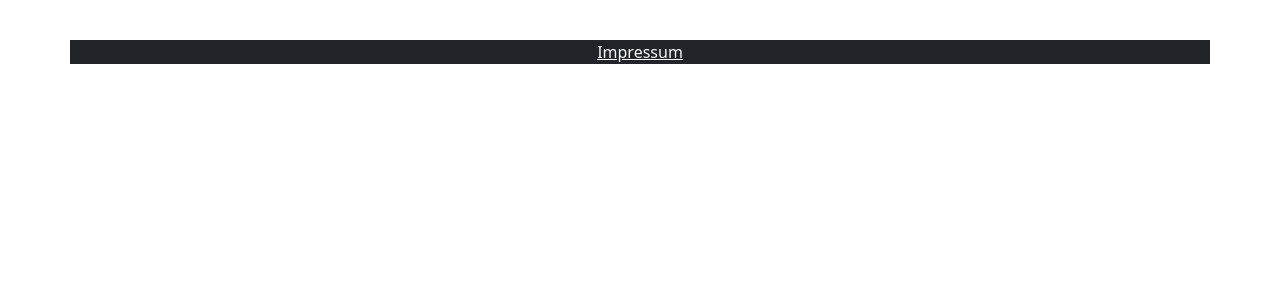
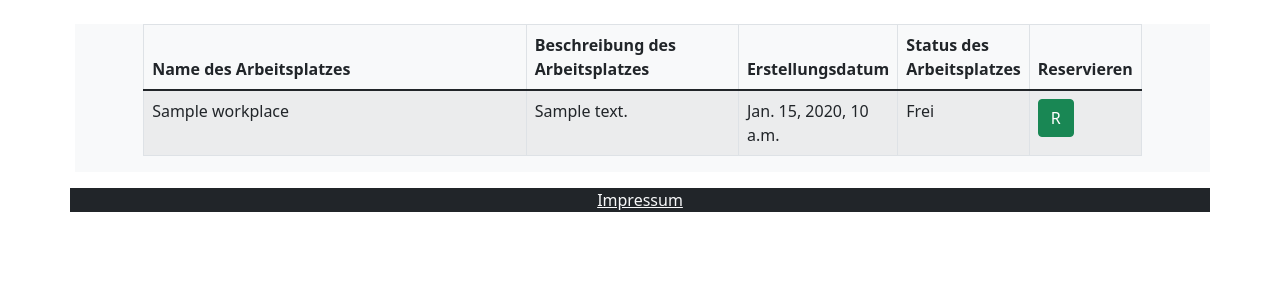
Before and after one commit to Wael653/Project-sksy, a Django app: template stars/stars/templates/arbeitsplaetze.html in a window 1280 px wide. Shown: the part 73-373 px from the top of the page. Run offline with Django 3.2, Linux system fonts and the light colour scheme; the template is opened without the code that fills it: most values are stand-ins (such as "Sample title", 1, 10 or a date in 2020); parts of the project's set-up code (start-up, migrations or seed data) failed here and were passed over.

Commit message:
Changed and Add Templates

```diff
--- a/stars/stars/templates/arbeitsplaetze.html
+++ b/stars/stars/templates/arbeitsplaetze.html
@@ -2,5 +2,39 @@
 {% block title %}Stars-Arbeitsplätze{% endblock %}
 {% block content %}
     <article>
+        <table class="table table-responsive table-striped table-hover table-bordered">
+
+                        <thead>
+
+                          <tr>
+                            <th scope="col" style="width: 50%">Name des Arbeitsplatzes</th>
+                            <th scope="col" style="width: 25%">Beschreibung des Arbeitsplatzes</th>
+                            <th scope="col" style="width: 15%">Erstellungsdatum</th>
+                            <th scope="col" style="width: 15%">Status des Arbeitsplatzes</th>
+                            <th scope="col" style="width: 10%">Reservieren</th>
+                          </tr>
+
+                        </thead>
+
+                        <tbody>
+
+                        {% for w in workplaces %}
+                          <tr>
+                            <td scope="row">{{ w.title }}</td>
+                            <td>{{w.description}}</td>
+                            <td>{{w.creation_date}}</td>
+                            <td>{% if w.state == 1 %}
+                                {{'Reserviert'}}
+                                {% else %}
+                                {{'Frei'}}
+                                {% endif %}
+                            </td>
+                            <td><a href="" class="btn btn-success" role="button">R</a></td>
+                          </tr>
+                        {% endfor %}
+
+                        </tbody>
+
+                    </table>
     </article>
 {% endblock %}
--- a/stars/stars/templates/registrieren.html
+++ b/stars/stars/templates/registrieren.html
@@ -1,6 +1,5 @@
 {% extends 'base.html' %}
-
-
+{% block title %}Stars-Register{% endblock %}
 {% block content %}
     <article>
       <form method="POST">
@@ -9,6 +8,5 @@
         <br>
         <input type="submit" value ="Register"/>
       </form>
-
     </article>
 {% endblock %}
```
